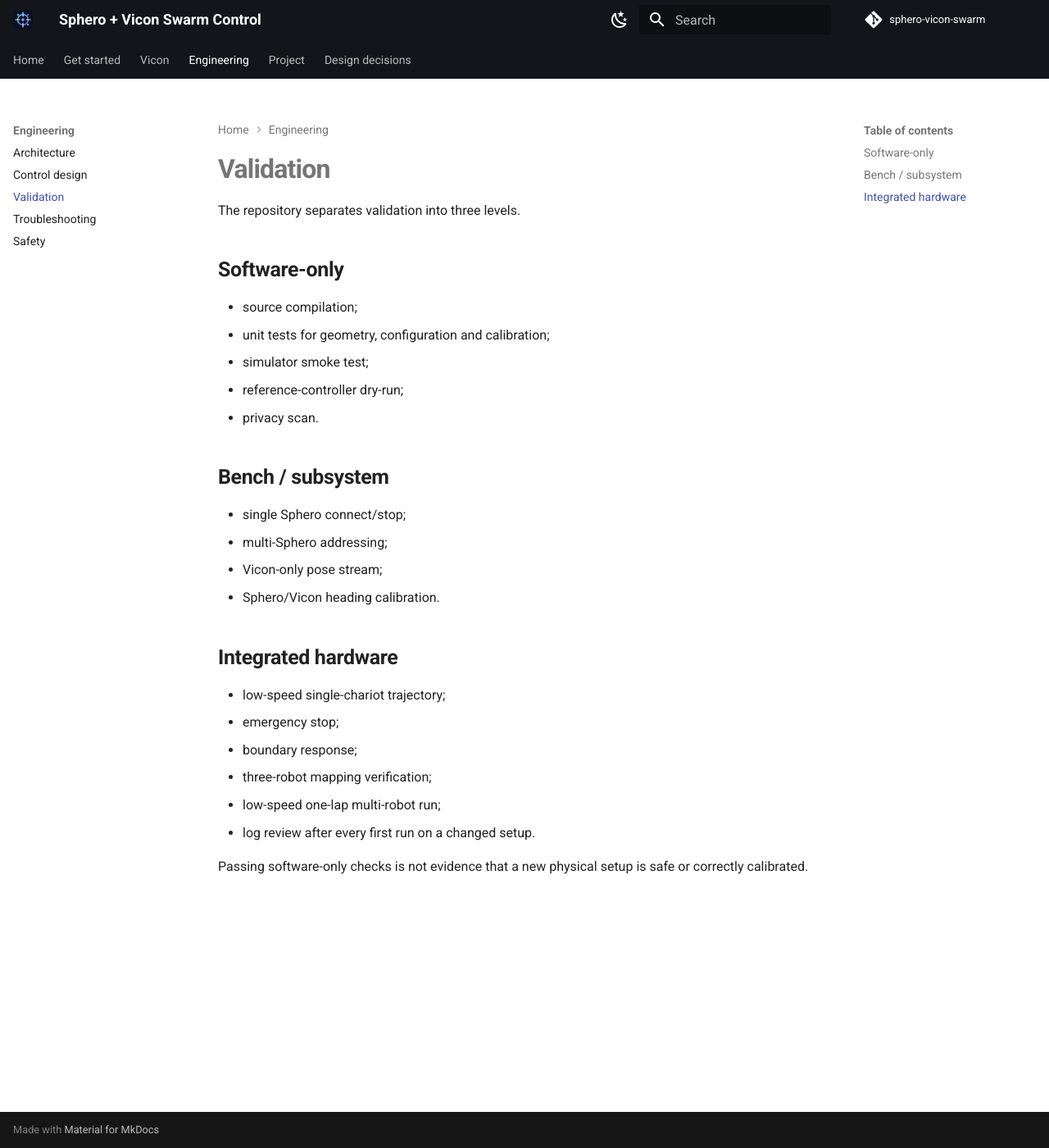
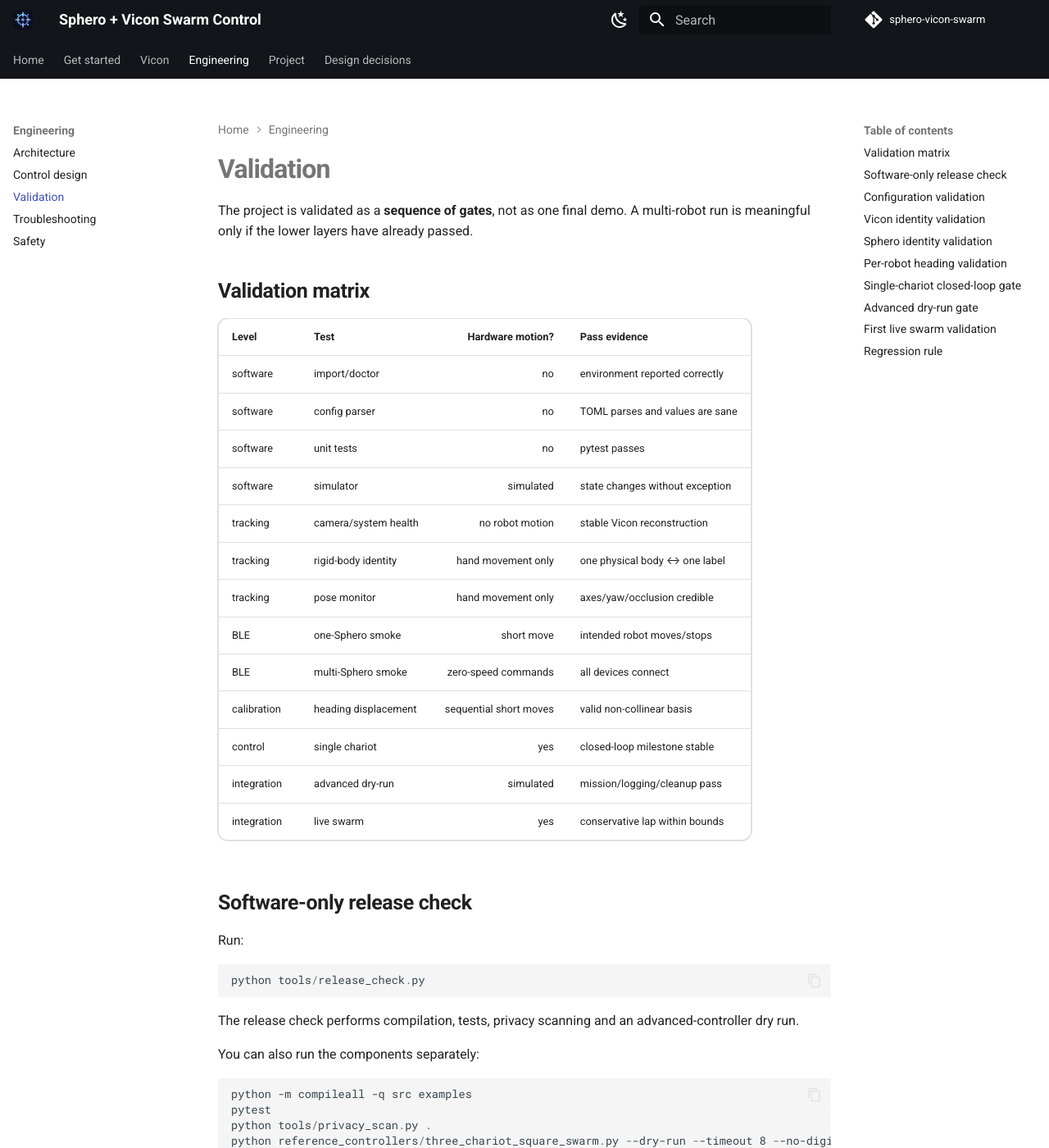
Before and after one commit to RV-crtl/sphero-vicon-swarm, an MkDocs documentation site: the page built from docs/validation.md, in a window 1280 px wide and 1400 px high. Shown: the whole window at 82% size. Built offline with MkDocs 1.6.1 and Material for MkDocs 9.7.7, drawn with Linux system fonts in a browser that asks for light colours; comment, search, counter and statistics services are not loaded; some of the changed text lies outside the part shown.

Commit message:
docs: build explicit validation matrix and pass criteria

````diff
--- a/docs/validation.md
+++ b/docs/validation.md
@@ -1,29 +1,150 @@
 # Validation
 
-The repository separates validation into three levels.
+The project is validated as a **sequence of gates**, not as one final demo. A multi-robot run is meaningful only if the lower layers have already passed.
 
-## Software-only
+## Validation matrix
 
-- source compilation;
-- unit tests for geometry, configuration and calibration;
-- simulator smoke test;
-- reference-controller dry-run;
-- privacy scan.
+| Level | Test | Hardware motion? | Pass evidence |
+|---|---|---:|---|
+| software | import/doctor | no | environment reported correctly |
+| software | config parser | no | TOML parses and values are sane |
+| software | unit tests | no | pytest passes |
+| software | simulator | simulated | state changes without exception |
+| tracking | camera/system health | no robot motion | stable Vicon reconstruction |
+| tracking | rigid-body identity | hand movement only | one physical body ↔ one label |
+| tracking | pose monitor | hand movement only | axes/yaw/occlusion credible |
+| BLE | one-Sphero smoke | short move | intended robot moves/stops |
+| BLE | multi-Sphero smoke | zero-speed commands | all devices connect |
+| calibration | heading displacement | sequential short moves | valid non-collinear basis |
+| control | single chariot | yes | closed-loop milestone stable |
+| integration | advanced dry-run | simulated | mission/logging/cleanup pass |
+| integration | live swarm | yes | conservative lap within bounds |
 
-## Bench / subsystem
+## Software-only release check
 
-- single Sphero connect/stop;
-- multi-Sphero addressing;
-- Vicon-only pose stream;
-- Sphero/Vicon heading calibration.
+Run:
 
-## Integrated hardware
+```powershell
+python tools/release_check.py
+```
 
-- low-speed single-chariot trajectory;
-- emergency stop;
-- boundary response;
-- three-robot mapping verification;
-- low-speed one-lap multi-robot run;
-- log review after every first run on a changed setup.
+The release check performs compilation, tests, privacy scanning and an advanced-controller dry run.
 
-Passing software-only checks is not evidence that a new physical setup is safe or correctly calibrated.
+You can also run the components separately:
+
+```powershell
+python -m compileall -q src examples
+pytest
+python tools/privacy_scan.py .
+python reference_controllers/three_chariot_square_swarm.py --dry-run --timeout 8 --no-digital-twin
+```
+
+## Configuration validation
+
+```powershell
+python -m sphero_vicon_swarm validate-config --config config/robot_setup.toml
+```
+
+This is a syntax/sanity gate, not proof that the physical identity mapping is correct.
+
+## Vicon identity validation
+
+```powershell
+python examples/03_vicon_pose_monitor.py --config config/robot_setup.toml --seconds 20
+```
+
+Move each physical chariot by hand.
+
+Pass only when:
+
+- one intended label changes;
+- X/Y directions match the world axes;
+- yaw changes plausibly;
+- occlusion flag responds to a deliberate brief occlusion.
+
+## Sphero identity validation
+
+Single device:
+
+```powershell
+python examples/01_single_sphero_smoke_test.py --config config/robot_setup.toml --speed 60 --seconds 0.5
+```
+
+Multiple devices:
+
+```powershell
+python examples/02_multi_sphero_smoke_test.py --config config/robot_setup.toml
+```
+
+Do not proceed if discovery selects the wrong physical robot.
+
+## Per-robot heading validation
+
+```powershell
+python examples/04_heading_calibration.py --config config/robot_setup.toml
+```
+
+The example now calibrates all configured robots sequentially by default and writes measured evidence to:
+
+```text
+artifacts/heading_calibration.json
+```
+
+A pass requires enough displacement in both calibration axes and a valid basis.
+
+## Single-chariot closed-loop gate
+
+```powershell
+python reference_controllers/single_chariot_vicon_circle.py --config config/robot_setup.toml
+```
+
+A meaningful pass includes:
+
+- no sustained occlusion;
+- calibration succeeds;
+- wrong-way protection does not trip;
+- path response is bounded;
+- Ctrl+C stops/cleans up.
+
+## Advanced dry-run gate
+
+```powershell
+python reference_controllers/three_chariot_square_swarm.py --config config/robot_setup.toml --dry-run --timeout 8 --no-digital-twin
+```
+
+Dry-run exercises asymmetric robot response and stiction handling without hardware.
+
+## First live swarm validation
+
+Use one lap and chosen caps.
+
+Example:
+
+```powershell
+python reference_controllers/three_chariot_square_swarm.py --config config/robot_setup.toml --laps 1 --max-speed 140 --calibration-speed 180
+```
+
+Review both live behaviour and the generated log.
+
+A visually impressive trajectory is not enough. Check:
+
+- body clearance;
+- workspace-edge clearance;
+- formation error;
+- cross-track error;
+- command speed/heading;
+- stiction activity;
+- identity/tracking continuity.
+
+## Regression rule
+
+After changing a lower layer, re-run all dependent gates.
+
+Examples:
+
+- change Vicon object definition → repeat pose identity + calibration + closed-loop tests;
+- change wheel/chariot → repeat Sphero identity + calibration + closed-loop tests;
+- change controller only → software tests + dry-run + conservative hardware validation;
+- change workspace/origin → repeat Vicon axis/bounds verification.
+
+For the exact operator sequence, use the [end-to-end tutorial](end-to-end-tutorial.md).
````
